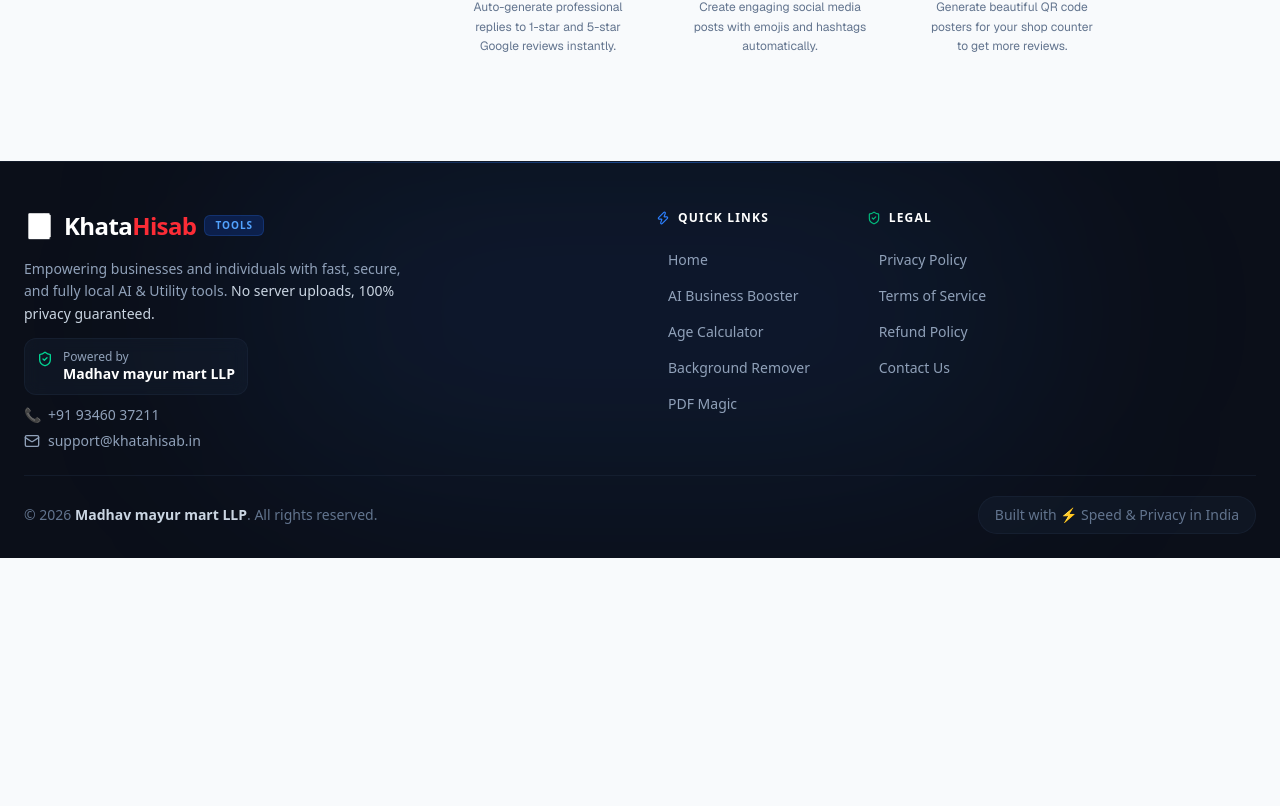
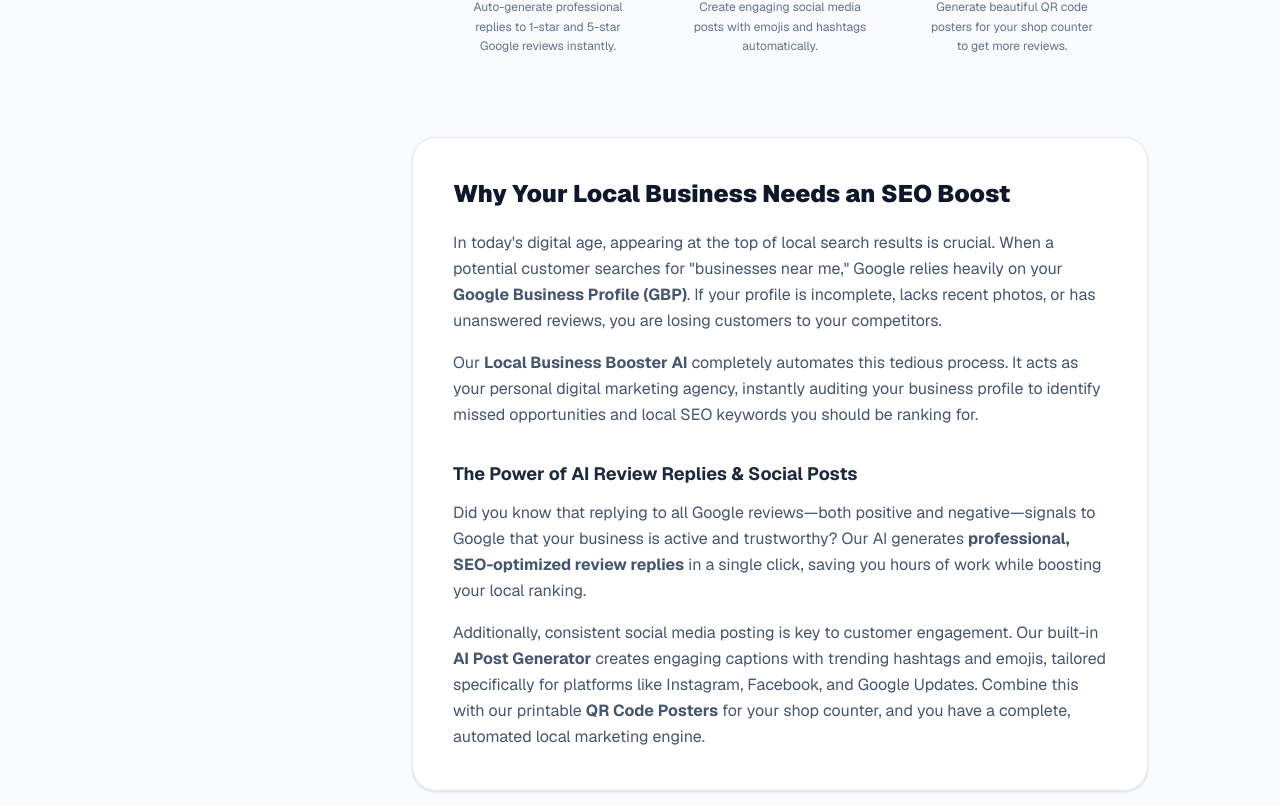
Before and after one commit to techorlifeindia-prog/khatahisab-tools, a Next.js app: page /business-booster in a window 1280 px wide. Shown: the part 874-1680 px from the top of the page. Before the commit the page ends 1432 px from the top, so only its background shows below. Built offline with nearby package versions, Linux system fonts and the light colour scheme.

Commit message:
Add SEO article to Business Booster page

```diff
--- a/src/app/business-booster/page.tsx
+++ b/src/app/business-booster/page.tsx
@@ -1017,6 +1017,27 @@
           </div>
         )}
 
+        {/* SEO Article Section */}
+        <article className="mt-16 bg-white p-6 md:p-10 rounded-3xl border border-slate-200 shadow-sm text-slate-600 max-w-4xl mx-auto mb-10">
+          <h2 className="text-xl md:text-2xl font-black text-slate-900 mb-5">Why Your Local Business Needs an SEO Boost</h2>
+          <div className="space-y-4 text-sm md:text-base leading-relaxed">
+            <p>
+              In today's digital age, appearing at the top of local search results is crucial. When a potential customer searches for "businesses near me," Google relies heavily on your <strong>Google Business Profile (GBP)</strong>. If your profile is incomplete, lacks recent photos, or has unanswered reviews, you are losing customers to your competitors.
+            </p>
+            <p>
+              Our <strong>Local Business Booster AI</strong> completely automates this tedious process. It acts as your personal digital marketing agency, instantly auditing your business profile to identify missed opportunities and local SEO keywords you should be ranking for.
+            </p>
+
+            <h3 className="text-lg font-bold text-slate-800 mt-8 mb-3">The Power of AI Review Replies & Social Posts</h3>
+            <p>
+              Did you know that replying to all Google reviews—both positive and negative—signals to Google that your business is active and trustworthy? Our AI generates <strong>professional, SEO-optimized review replies</strong> in a single click, saving you hours of work while boosting your local ranking.
+            </p>
+            <p>
+              Additionally, consistent social media posting is key to customer engagement. Our built-in <strong>AI Post Generator</strong> creates engaging captions with trending hashtags and emojis, tailored specifically for platforms like Instagram, Facebook, and Google Updates. Combine this with our printable <strong>QR Code Posters</strong> for your shop counter, and you have a complete, automated local marketing engine.
+            </p>
+          </div>
+        </article>
+
       </main>
 
       <style dangerouslySetInnerHTML={{
```
